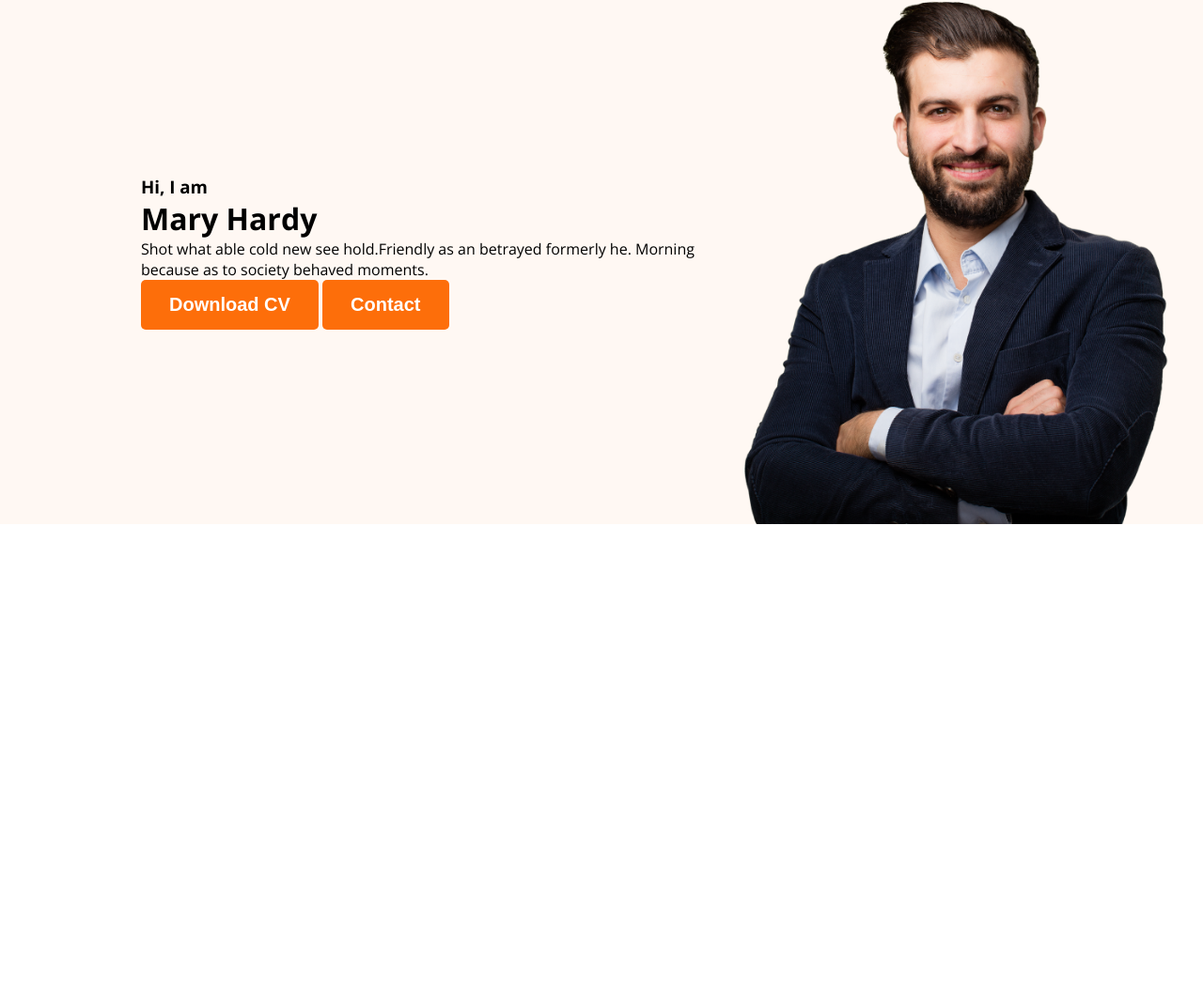
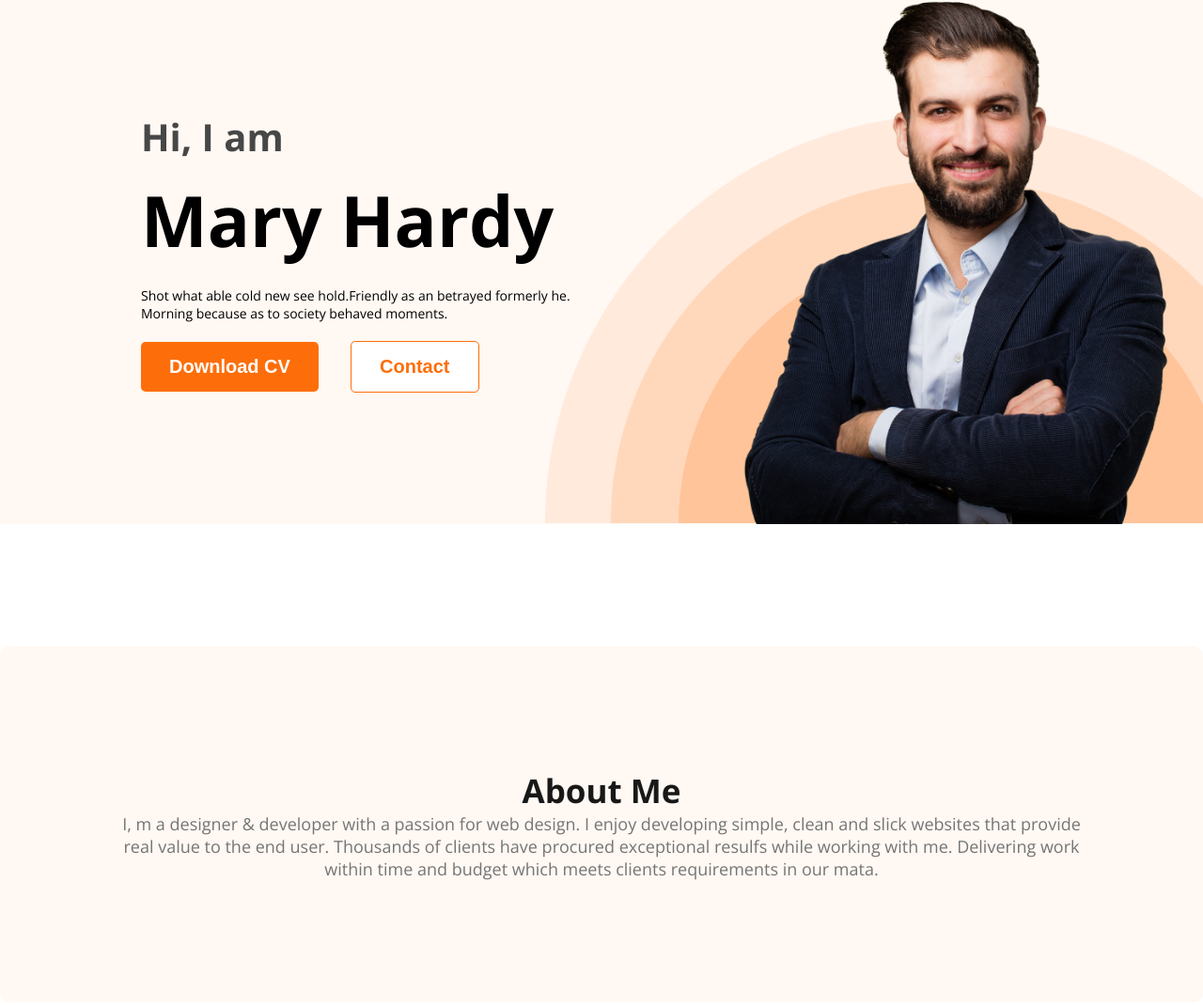
Before and after one commit to trimikpro/web-developer-portfolio, a plain HTML site: page index.html in a window 1280 px wide. Shown: the part 132-1202 px from the top of the page at 94% size. Before the commit the page ends 800 px from the top, so only its background shows below. Drawn offline with nearby package versions, Linux system fonts and the light colour scheme.

Commit message:
about section created

```diff
--- a/index.html
+++ b/index.html
@@ -28,16 +28,21 @@
             <div class="banner-content">
                 <h3 class="banner-greeting">Hi, I  am</h3>
                 <h1 class="banner-title">Mary Hardy</h1>
-                <p>Shot what able cold new see hold.Friendly as an betrayed formerly he. Morning because as to society behaved moments.</p>
+                <p class="banner-description">Shot what able cold new see hold.Friendly as an betrayed formerly he. Morning because as to society behaved moments.</p>
                 <button class="btn-primary">Download CV</button>
-                <button class="btn-primary"> Contact </button>
+                <button class="btn-contact"> Contact </button>
             </div>
             <img class="profile-pic" src="images/hardy.png" alt="">
         </div>
 
     </header>
     <main>
+         <section class="about">
+            <h3 class="section-title">About Me</h3>
+            <p class="section-description">I, m a designer & developer with a passion for web design. I enjoy developing simple, clean and slick websites that provide real value to the end user. Thousands of clients have procured exceptional resulfs while working with me. Delivering work within time and budget which meets clients requirements in our mata.</p>
 
+
+         </section>
     </main>
     <footer>
 
--- a/styles/portfolio.css
+++ b/styles/portfolio.css
@@ -20,6 +20,29 @@ body {
     border: none;
     border-radius: 5px;
     font-size: 20px;
+}
+.btn-contact{
+    background-color: #fff;
+    color: #FD6E0A;
+    padding: 15px 30px;
+    font-weight: bold;
+    font-size: 20px;
+    border: 1px solid #FD6E0A;
+    border-radius: 5px;
+    margin-left: 30px;
+
+}
+
+.section-title{
+    color: #181818;
+    text-align: center;
+    font-size: 35px;
+    font-weight: 700;
+}
+.section-description{
+    color: #757575;
+    text-align: center;
+    font-size: 18px;
 }
 
 /* nav related styles */
@@ -55,12 +78,46 @@ nav a {
 .header{
     background-color: #FFF8F3;
     padding-top: 20px;
+    background-image: url(../images/header_bg.png);
+    background-repeat: no-repeat;
+    background-position:  bottom right;
+    background-size: 700px;
 }
 .banner{
     margin: 30px 30px 30px 150px;
     display: flex;
     align-items: center;
+    justify-content: space-between;
+}
+.banner-content{
+    max-width: 500px;
+
 }
 .banner .profile-pic{
     width: 500px;
 }
+.banner-greeting{
+    font-size: 40px;
+    color: #474747;
+    margin-bottom: 10px;
+
+}
+.banner-title{
+    font-size: 75px;
+    font-weight: 700px;
+    margin-bottom: 20px;
+}
+.banner-description{
+    font-size: 14px;
+    margin-bottom: 20px;
+}
+
+/* main section styles */
+
+/* about section styes */
+.about{
+    background-color: #FFF8F3;
+    padding: 130px;
+    margin: 130px 0;
+    border-radius: 10px;
+}
```
